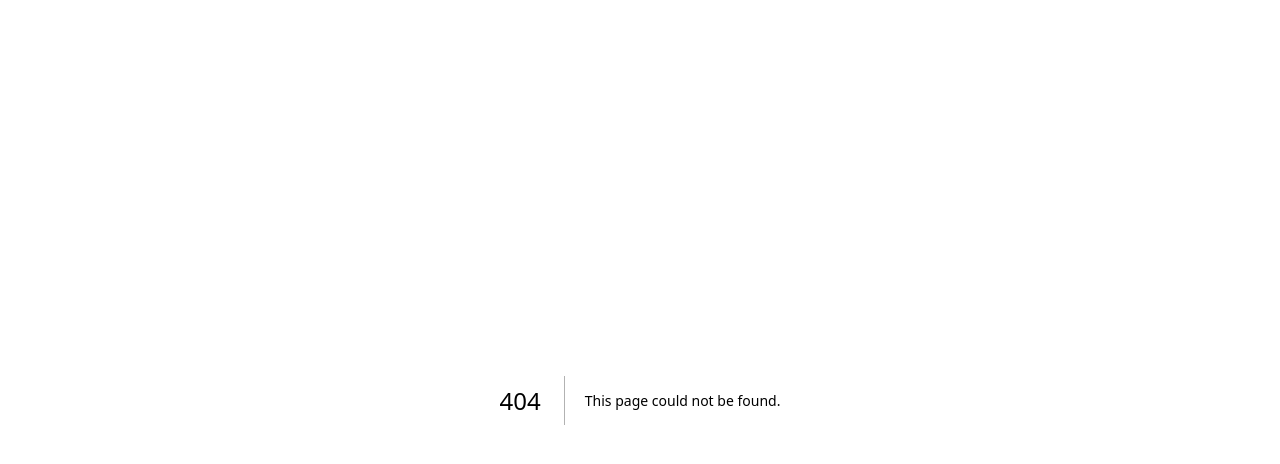
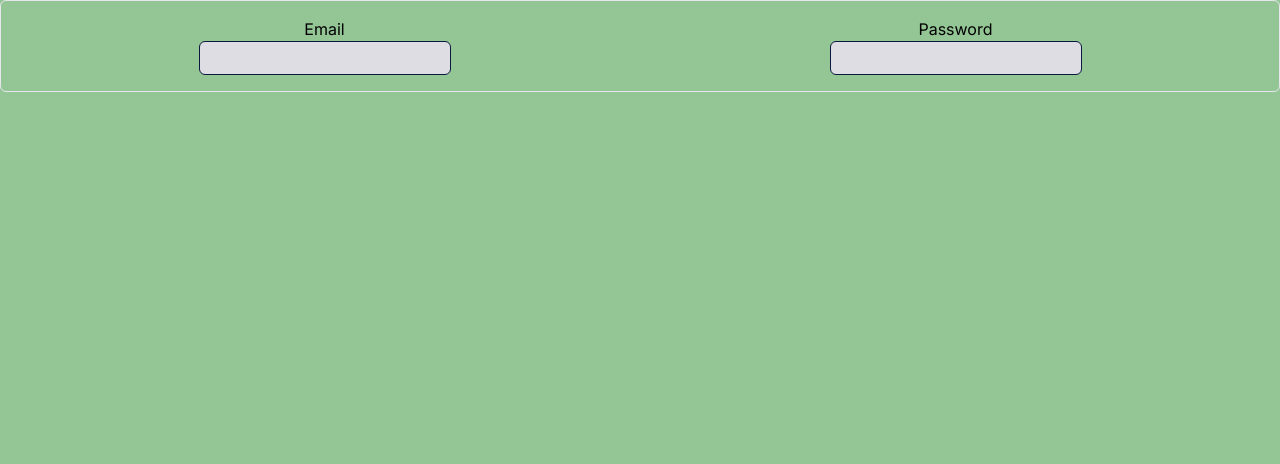
Before and after one commit to LAsoul88/practice_buddy, a Next.js app: page /login in a window 1280 px wide. Before the commit this address had no page. Shown: the top 464 px of the page. Built offline with nearby package versions, Linux system fonts and the light colour scheme.

Commit message:
creating Login page

```diff
--- /dev/null
+++ b/src/app/login/_components/LoginForm.tsx
@@ -0,0 +1,47 @@
+'use client'
+import { useState } from 'react'
+import { Input } from '@/components/Input'
+
+interface LoginInfo {
+  email: string
+  password: string
+}
+
+export const LoginForm = ({ children, submit }: FormProps) => {
+  const [loginInfo, setLoginInfo] = useState<LoginInfo>({
+    email: '',
+    password: ''
+  })
+
+  const handleSubmit = (e: OnSubmitEvent) => {
+    e.preventDefault()
+    submit('')
+    setLoginInfo({ email: '', password: '' })
+  }
+
+  const handleChange = (e: OnChangeEvent) => {
+    const value: string = e.target.value
+    const field: string = e.target.id.toLowerCase()
+    setLoginInfo({ ...loginInfo, [field]: value })
+  }
+  return (
+    <form className="flex p-2 space-between w-full border rounded-md" onSubmit={handleSubmit}>
+      <div className="flex flex-col text-center items-center w-1/2 p-2">
+        <Input
+          type="text"
+          name={'Email'}
+          value={loginInfo.email}
+          handleChange={handleChange}
+        />
+      </div>
+      <div className="flex flex-col text-center items-center w-1/2 p-2">
+        <Input
+          type="text"
+          name={'Password'}
+          value={loginInfo.password}
+          handleChange={handleChange}
+        />
+      </div>
+    </form>
+  )
+}
--- /dev/null
+++ b/src/app/login/page.tsx
@@ -0,0 +1,19 @@
+import { LoginForm } from './_components/LoginForm'
+import { POST } from '@/lib/fetch'
+
+export default function Login() {
+
+  const login = async (body: any) => {
+    'use server'
+    await POST('/login', body)
+  }
+
+	return (
+		<div>
+			<LoginForm
+        submit={login}
+      >
+      </LoginForm>
+		</div>
+	)
+}
```
